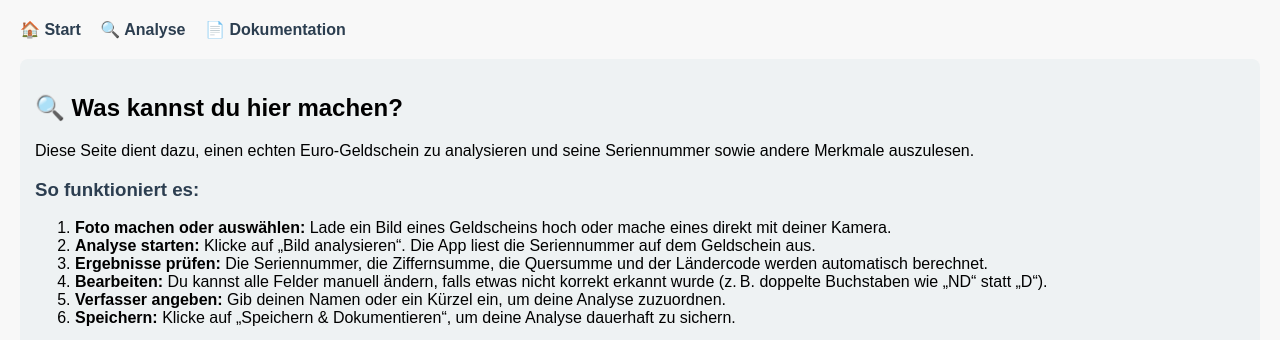
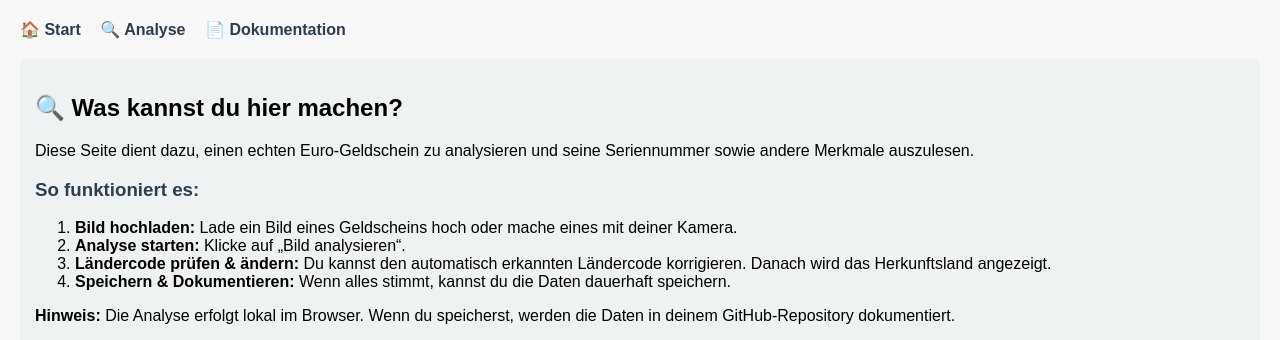
Before and after one commit to intiequals1/EuroNoteScanner, a plain HTML site: page index.html in a window 1280 px wide. Shown: the top 340 px of the page. Drawn offline with Linux system fonts and the light colour scheme.

Commit message:
Update index.html

```diff
--- a/index.html
+++ b/index.html
@@ -5,13 +5,9 @@
     <title>EuroNoteScanner</title>
     <meta name="viewport" content="width=device-width, initial-scale=1.0">
 
-    <!-- Tesseract.js zur Texterkennung -->
     <script src="https://cdn.jsdelivr.net/npm/tesseract.js@2/dist/tesseract.min.js"></script>
-
-    <!-- Eigenes JavaScript -->
     <script src="app.js" defer></script>
 
-    <!-- Stylesheet -->
     <link rel="stylesheet" href="style.css">
 </head>
 <body>
@@ -27,23 +23,30 @@
 
         <h3>So funktioniert es:</h3>
         <ol>
-            <li><strong>Foto machen oder auswählen:</strong> Lade ein Bild eines Geldscheins hoch oder mache eines direkt mit deiner Kamera.</li>
-            <li><strong>Analyse starten:</strong> Klicke auf „Bild analysieren“. Die App liest die Seriennummer auf dem Geldschein aus.</li>
-            <li><strong>Ergebnisse prüfen:</strong> Die Seriennummer, die Ziffernsumme, die Quersumme und der Ländercode werden automatisch berechnet.</li>
-            <li><strong>Bearbeiten:</strong> Du kannst alle Felder manuell ändern, falls etwas nicht korrekt erkannt wurde (z. B. doppelte Buchstaben wie „ND“ statt „D“).</li>
-            <li><strong>Verfasser angeben:</strong> Gib deinen Namen oder ein Kürzel ein, um deine Analyse zuzuordnen.</li>
-            <li><strong>Speichern:</strong> Klicke auf „Speichern & Dokumentieren“, um deine Analyse dauerhaft zu sichern.</li>
+            <li><strong>Bild hochladen:</strong> Lade ein Bild eines Geldscheins hoch oder mache eines mit deiner Kamera.</li>
+            <li><strong>Analyse starten:</strong> Klicke auf „Bild analysieren“.</li>
+            <li><strong>Ländercode prüfen & ändern:</strong> Du kannst den automatisch erkannten Ländercode korrigieren. Danach wird das Herkunftsland angezeigt.</li>
+            <li><strong>Speichern & Dokumentieren:</strong> Wenn alles stimmt, kannst du die Daten dauerhaft speichern.</li>
         </ol>
 
-        <p><strong>Hinweis:</strong> Die Analyse erfolgt lokal im Browser. Wenn du die Ergebnisse speicherst, werden sie über eine geschützte Verbindung in eine Datei deines eigenen GitHub-Kontos übertragen und dort dauerhaft abgelegt. Es erfolgt keine Weitergabe an andere Dritte, jedoch werden diese Daten auf der Seite <a href="dokumentation.html">www.die-null.at/dokumentation.html</a> angezeigt.</p>
-        <p>Bitte sende eine E-Mail an <a href="mailto:claudiu.dangulea@gmail.com">claudiu.dangulea@gmail.com</a>, falls Bedenken bestehen oder Daten gelöscht werden sollen.</p>
+        <p><strong>Hinweis:</strong> Die Analyse erfolgt lokal im Browser. Wenn du speicherst, werden die Daten in deinem GitHub-Repository dokumentiert.</p>
     </section>
 
     <main>
         <h1>📸 Euro-Schein Analyse</h1>
         <input type="file" id="imageInput" accept="image/*"><br><br>
         <button onclick="analyzeNote()">Bild analysieren</button>
+
         <div id="results"></div>
+
+        <div id="manualCountrySection" style="display:none; margin-top: 20px;">
+            <label for="countryCode">Ländercode ändern:</label>
+            <input type="text" id="countryCode" maxlength="2" placeholder="z.B. ND">
+            <button onclick="resolveCountryCode()">Code prüfen</button>
+            <p id="countryName"></p>
+        </div>
+
+        <button id="saveButton" style="display:none; margin-top: 20px;" onclick="saveEntry()">Speichern & Dokumentieren</button>
     </main>
 </body>
 </html>
```
